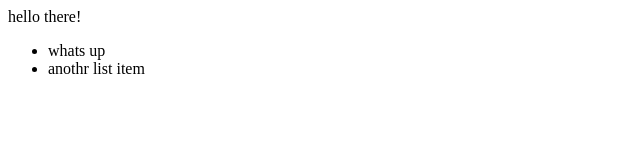
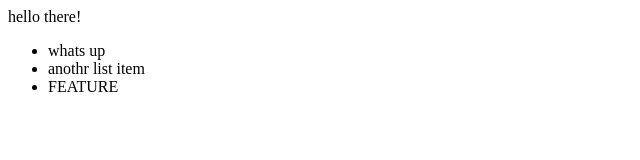
Before and after one commit to ashley-christensen/git-one, a plain HTML site: page index.html in a window 1280 px wide. Shown: the full height of the page, 0-640 px from the left. Drawn offline with Linux system fonts and the light colour scheme.

Commit message:
added feature to list

```diff
--- a/index.html
+++ b/index.html
@@ -11,6 +11,7 @@
     <ul>
       <li>whats up</li>
       <li>anothr list item</li>
+      <li>FEATURE</li>
     </ul>
   </body>
 </html>
```
